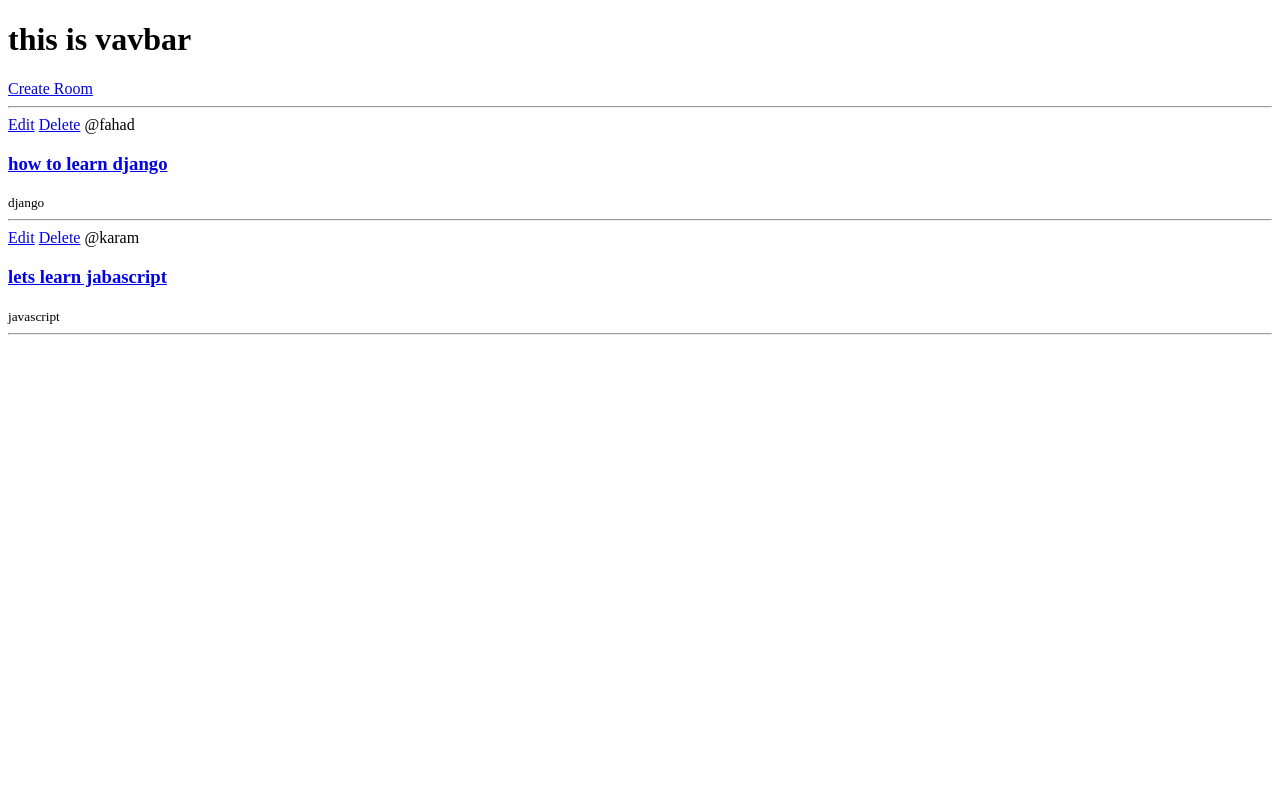
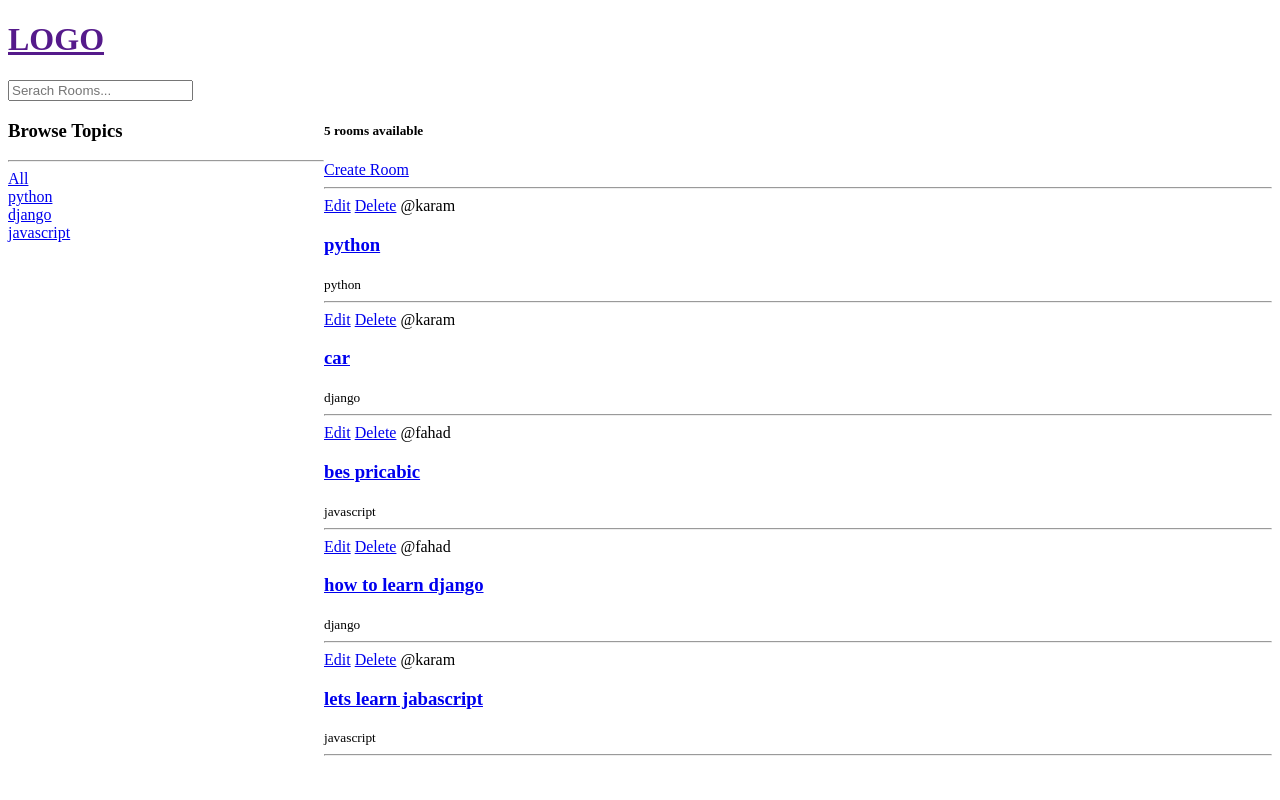
Before and after one commit to karamfarhan/studyproject, a Django app: page / in a window 1280 px wide. Run offline with Django 3.2, Linux system fonts and the light colour scheme; data comes from the database, SQL or seed files in the repository.

Commit message:
add search def 2:22/7

```diff
--- a/base/templates/base/home.html
+++ b/base/templates/base/home.html
@@ -1,9 +1,32 @@
 {% extends 'main.html' %}
 
 {% block content %}
+<style>
+    .home-container {
+        display: grid;
+        grid-template-columns: 1fr 3fr;
+    }
+</style>
+
+<div class="home-container">
+    <div>
+        <h3>Browse Topics</h3>
+        <hr>
+        <div>
+            <a href="{% url 'home'  %}">All</a>
+        </div>
+        {% for topic in topics %}
+        <div>
+            <a href="{% url 'home'  %}?q={{topic.name}}">{{ topic }}</a>
+        </div>
+        {% endfor %}
+    </div>
+
+    <div>
+        <h5>{{ room_count }} rooms available</h5>
         <a href="{% url 'create_room' %}">Create Room</a>
         <hr>
-
+        <div>
             {% for room in rooms %}
             <div>
                 <a href="{% url 'update_room' room.id %}">Edit</a>
@@ -14,4 +37,8 @@
                 <hr>
             </div>
             {% endfor %}
+        </div>
+    </div>
+
+</div>
 {% endblock %}
--- a/base/views.py
+++ b/base/views.py
@@ -1,13 +1,23 @@
 from django.shortcuts import render, redirect
-from . models import Room
+from . models import Room, Topic
 from .forms import RoomForm
+from django.db.models import Q
 # Create your views here.
 
 
 def home(request):
-    rooms = Room.objects.all()
+    q = request.GET.get('q') if request.GET.get('q') != None else ''
+    rooms = Room.objects.filter(
+        Q(topic__name__icontains=q) |
+        Q(name__icontains=q) |
+        Q(description__icontains=q)
+    )
+    topics = Topic.objects.all()
+    room_count = rooms.count()
     contxt = {
-        "rooms": rooms
+        "rooms": rooms,
+        "topics": topics,
+        "room_count": room_count,
     }
     return render(request, "base/home.html", contxt)
 
--- a/templates/navbar.html
+++ b/templates/navbar.html
@@ -1 +1,6 @@
-<h1>this is vavbar</h1>
+<a href="">
+    <h1>LOGO</h1>
+</a>
+<form method="GET" action="{% url 'home' %}">
+    <input type="text" name="q" placeholder="Serach Rooms...">
+</form>
```
Also changed, not shown: db.sqlite3. Lines whose indentation alone changed are shown as unchanged.
